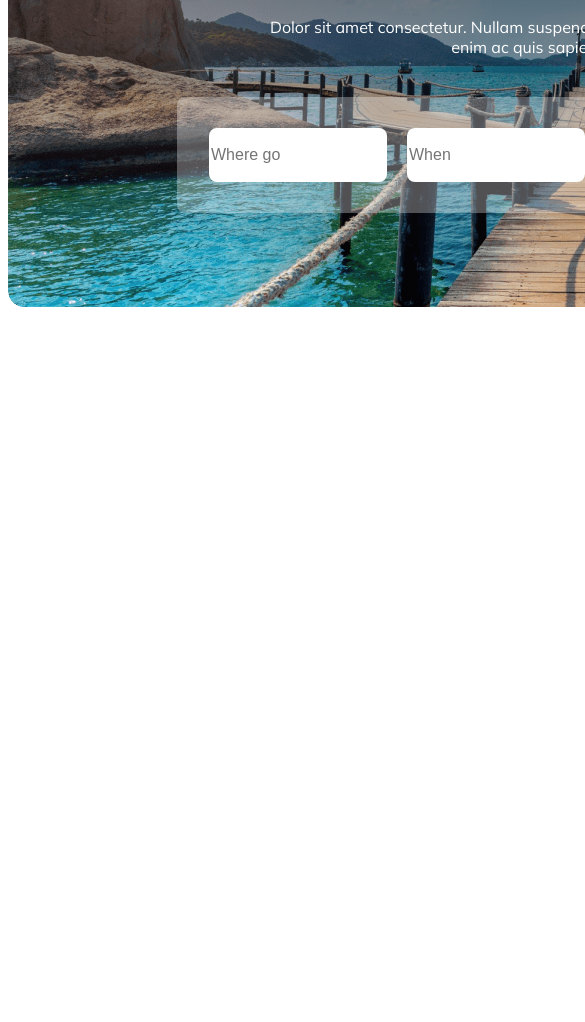
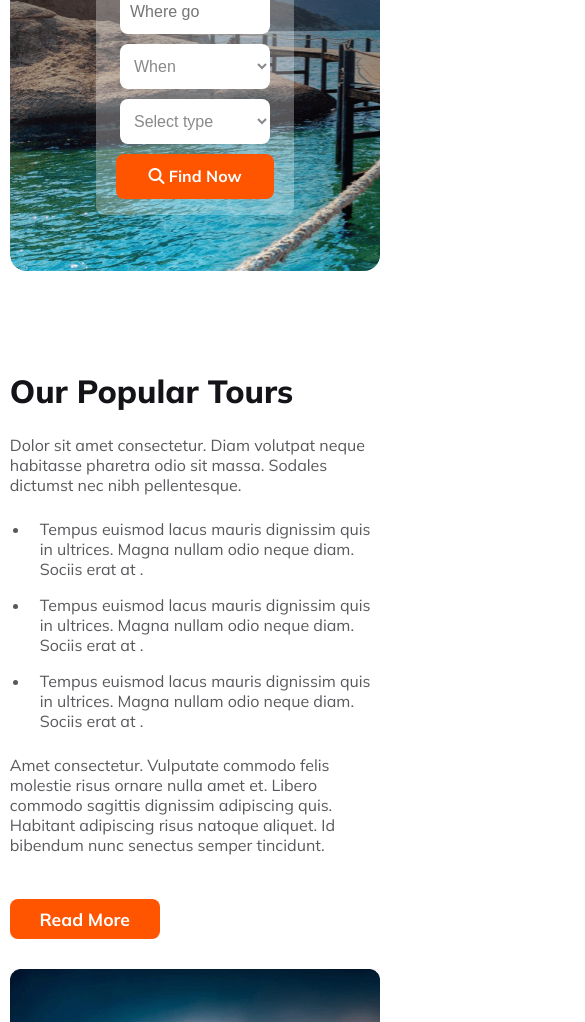
Before and after one commit to nahidn228/Hero-travel, a plain HTML site: page index.html in a window 390 px wide. Shown: the part 359-1381 px from the top of the page, 585 px wide, since content can reach past the window. Before the commit the page ends 844 px from the top, so only its background shows below. Drawn offline with Linux system fonts and the light colour scheme.

Commit message:
Popular Tours styles done

```diff
--- a/index.html
+++ b/index.html
@@ -5,6 +5,7 @@
     <meta name="viewport" content="width=device-width, initial-scale=1.0" />
     <title>Hero Travel</title>
     <link rel="stylesheet" href="styles/style.css" />
+    <link rel="stylesheet" href="styles/responsive.css" />
     <script
       src="https://kit.fontawesome.com/18c0a8d05d.js"
       crossorigin="anonymous"
@@ -28,6 +29,9 @@
           <li><a href="" class="nav-link">Blog</a></li>
           <li><a href="" class="nav-link">Contact</a></li>
         </ul>
+        <div class="ham-burger">
+          <i class="fa-solid fa-burger"></i>
+        </div>
       </nav>
       <section class="banner-section display-flex">
         <h3 class="banner-title">Explore Your Travel</h3>
@@ -38,18 +42,64 @@
         </p>
         <div class="banner-input display-flex">
           <input type="text" name="" id="" placeholder="Where go" />
-          <input type="datetime" name="" id="" placeholder="When" />
-          <input type="text" name="" id="" placeholder="Select type" />
+          <select name="when" id="when" placeholder="When">
+            <option value="When">When</option>
+            <option value="Where">Day</option>
+            <option value="Where">Night</option>
+          </select>
+          <select name="when" id="when" placeholder="Select type">
+            <option value="When">Select type</option>
+            <option value="When">Low</option>
+            <option value="When">High</option>
+            <option value="Premium">Premium</option>
+          </select>
+
           <!-- <select name="When" id="When" placeholder="When">
             <option value="When">When</option>
           </select> -->
-          <button class="primary-btn">
+          <button class="primary-btn" id="banner-btn">
             <i class="fa-solid fa-magnifying-glass"></i> Find Now
           </button>
         </div>
       </section>
     </header>
-    <main></main>
+    <main>
+      <!-- Our Popular Tours section start -->
+      <section class="tour-section display-flex">
+        <div class="tour-section-text">
+          <h3 class="tour-section-title">Our Popular Tours</h3>
+          <p class="tour-text">
+            Dolor sit amet consectetur. Diam volutpat neque habitasse pharetra
+            odio sit massa. Sodales dictumst nec nibh pellentesque.
+          </p>
+          <ul class="tour-text">
+            <li class="tour-text-li">
+              Tempus euismod lacus mauris dignissim quis in ultrices. Magna
+              nullam odio neque diam. Sociis erat at .
+            </li>
+            <li class="tour-text-li">
+              Tempus euismod lacus mauris dignissim quis in ultrices. Magna
+              nullam odio neque diam. Sociis erat at .
+            </li>
+            <li class="tour-text-li">
+              Tempus euismod lacus mauris dignissim quis in ultrices. Magna
+              nullam odio neque diam. Sociis erat at .
+            </li>
+            <p class="tour-text">
+              Amet consectetur. Vulputate commodo felis molestie risus ornare
+              nulla amet et. Libero commodo sagittis dignissim adipiscing quis.
+              Habitant adipiscing risus natoque aliquet. Id bibendum nunc
+              senectus semper tincidunt.
+            </p>
+          </ul>
+
+          <button id="tour-btn" class="primary-btn">Read More</button>
+        </div>
+        <div class="tour-section-img">
+          <img src="Images/Rectangle4.png" alt="" />
+        </div>
+      </section>
+    </main>
     <footer></footer>
   </body>
 </html>
--- /dev/null
+++ b/styles/responsive.css
@@ -0,0 +1,67 @@
+/* small device */
+@media screen and (max-width: 576px) {
+  .navbar {
+    max-width: 95%;
+    margin-bottom: 20px;
+  }
+  .nav-links {
+    display: none;
+  }
+  .ham-burger {
+    display: block;
+    font-size: 1.5rem;
+  }
+  .nav-text {
+    width: 50%;
+  }
+  .brand {
+    font-size: 1.5rem;
+  }
+
+  .banner-section {
+    max-width: 95%;
+    height: 500px;
+    margin: 0 auto;
+    padding: 0 20px;
+  }
+  .banner-title {
+    font-size: 2rem;
+  }
+  .banner-subtitle {
+    font-size: 0.7rem;
+  }
+  .banner-subtitle br {
+    display: none;
+  }
+  .banner-input {
+    width: 60%;
+    margin: 0 auto;
+    height: auto;
+    flex-direction: column;
+    text-align: center;
+    gap: 10px;
+  }
+  .banner-input input,
+  select {
+    height: 2.8rem;
+    margin: 0;
+  }
+  #banner-btn {
+    width: 95%;
+    height: 2.8rem;
+  }
+
+  .tour-section {
+    flex-direction: column;
+    gap: 30px;
+  }
+  .tour-section-text,
+  .tour-section-img {
+    width: 95%;
+  }
+
+  .tour-section-text li {
+    margin-top: 16px;
+    padding-left: 10px;
+  }
+}
--- a/styles/style.css
+++ b/styles/style.css
@@ -5,6 +5,11 @@
   font-optical-sizing: auto;
   font-weight: 400;
   font-style: normal;
+}
+* {
+  margin: 0px;
+  padding: 0px;
+  box-sizing: border-box;
 }
 /* Shared Style */
 .display-flex {
@@ -14,47 +19,52 @@
   color: rgb(255, 84, 0);
 }
 .primary-btn {
-  width: 174px;
-  height: 52px;
+  width: 150px;
+  height: 40px;
   border: none;
   border-radius: 8px;
   background: rgb(255, 84, 0);
-
   color: rgb(255, 255, 255);
   font-family: Mulish;
-  font-size: 16px;
+  font-size: 1rem;
   font-weight: 700;
   text-align: center;
+}
+body {
+  max-width: 1000px;
+  margin: 0 auto;
 }
 
 /* Header Style */
 .navbar {
-  max-width: 1170px;
-  margin: 0 auto;
-}
-.navbar {
+  max-width: 100%;
+  margin: 50px auto;
   justify-content: space-between;
   align-items: center;
   text-align: center;
 }
+
 .nav-text {
   text-align: center;
   align-items: center;
   gap: 5px;
 }
 .brand {
-  font-size: 2.2rem;
+  font-size: 2rem;
   font-weight: 800;
 }
 .nav-links a {
   text-decoration: none;
   list-style: none;
-  font-size: 1.02rem;
+  font-size: 1rem;
   color: rgb(66, 66, 71);
 }
 .nav-links li {
   list-style: none;
   margin-left: 40px;
+}
+.ham-burger {
+  display: none;
 }
 /* Banner section styles */
 .banner-section {
@@ -65,8 +75,8 @@
     ),
     url("../Images/banner.png");
   border-radius: 16px;
-  width: 1170px;
-  height: 500px;
+  width: 100%;
+  height: 450px;
   margin: 0 auto;
   text-align: center;
   flex-direction: column;
@@ -75,18 +85,18 @@
   color: rgb(255, 255, 255);
 }
 .banner-title {
-  font-size: 60px;
+  font-size: 3.5rem;
   font-weight: 800;
   margin: 0;
   margin-bottom: 24px;
 }
 .banner-subtitle {
-  font-size: 16px;
+  font-size: 0.9rem;
   font-weight: 400;
   margin-bottom: 40px;
 }
 .banner-input {
-  width: 800px;
+  max-width: 80%;
   height: 84px;
   justify-content: center;
   align-items: center;
@@ -94,15 +104,54 @@
   border-radius: 8px;
   background: rgba(255, 255, 255, 0.3);
 }
-.banner-input input {
-  width: 174px;
-  height: 52px;
+.banner-input input,
+select {
+  width: 150px;
+  height: 40px;
   border: none;
   border-radius: 8px;
   background: rgb(255, 255, 255);
   margin-right: 20px;
-
   color: rgba(19, 19, 24, 0.5);
   font-size: 16px;
   font-weight: 400;
+  padding: 10px;
 }
+#when {
+  background: rgb(255, 255, 255);
+}
+
+/* Our Popular Tours styles start */
+
+.tour-section {
+  margin: 100px 0;
+  align-items: center;
+  gap: 50px;
+}
+.tour-section-text,
+.tour-section-img {
+  width: 50%;
+}
+.tour-section-img img {
+  width: 100%;
+}
+.tour-section-title {
+  color: rgb(19, 19, 24);
+  font-size: 2rem;
+  font-weight: 800;
+  margin-bottom: 24px;
+}
+.tour-text {
+  color: rgba(19, 19, 24, 0.7);
+  font-size: 1rem;
+  font-weight: 400;
+  margin: 24px 0;
+}
+.tour-text-li {
+  margin: 16px 0;
+  margin-left: 20px;
+}
+#tour-btn {
+  margin-top: 20px;
+  font-size: 1.1rem;
+}
```
